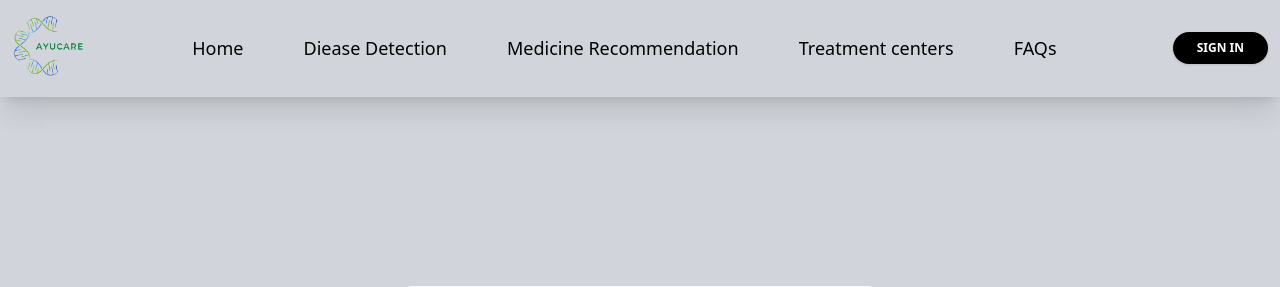
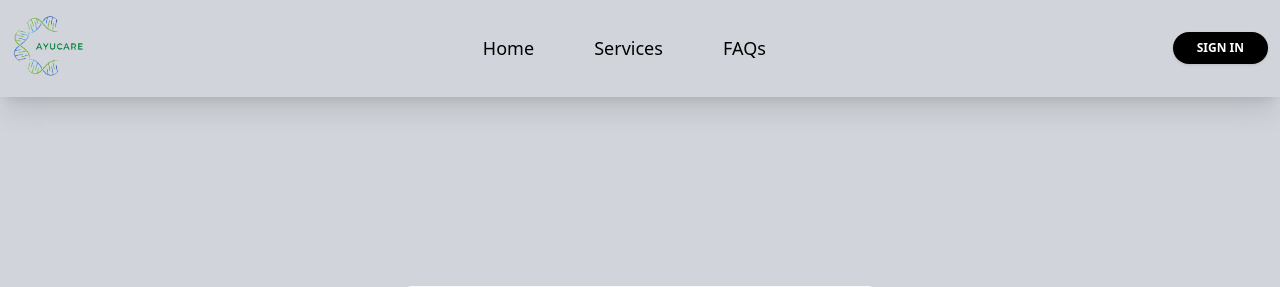
Before and after one commit to AbdullahShiraz/AYUCARE, a Flask app: page /register in a window 1280 px wide. Shown: the top 287 px of the page. Run offline with Flask 3, Linux system fonts and the light colour scheme; parts of the project's set-up code (start-up, migrations or seed data) failed here and were passed over; some libraries are stand-ins or nearby versions.

Commit message:
Frontend Bug Fixed

```diff
--- a/Samudini/templates/register.html
+++ b/Samudini/templates/register.html
@@ -15,9 +15,7 @@
              <a href="{{ url_for('index') }}"><img src="../static/assets/img/ayucare%20logo.png" class="w-20 cursor-pointer"></a>
         <ul class="flex-1 text-center text-black">
             <li class="list-none inline-block px-5 text-lg leading-lg hover:underline hover:bg-gray-200 hover:font-bold hover:rounded-full"><a href="{{ url_for('index') }}" class="no-underline px-2">Home</a></li>
-                <li class="list-none inline-block px-5 text-lg leading-lg hover:underline hover:bg-gray-200 hover:font-bold hover:rounded-full"><a href="{{ url_for('service') }}" class="no-underline px-2">Diease Detection</a></li>
-                <li class="list-none inline-block px-5 text-lg leading-lg hover:underline hover:bg-gray-200 hover:font-bold hover:rounded-full"><a href="{{ url_for('med_service') }}" class="no-underline px-2">Medicine Recommendation</a></li>
-                <li class="list-none inline-block px-5 text-lg leading-lg hover:underline hover:bg-gray-200 hover:font-bold hover:rounded-full"><a href="{{ url_for('doc_service') }}" class="no-underline px-2">Treatment centers</a></li>
+            <li class="list-none inline-block px-5 text-lg leading-lg hover:underline hover:bg-gray-200 hover:font-bold hover:rounded-full"><a href="{{ url_for('service') }}" class="no-underline px-2">Services</a></li>
             <li class="list-none inline-block px-5 text-lg leading-lg hover:underline hover:bg-gray-200 hover:font-bold hover:rounded-full"><a href="{{ url_for('faq') }}" class="no-underline px-2">FAQs</a></li>
 
             </a>
```
Lines whose indentation alone changed are shown as unchanged.
